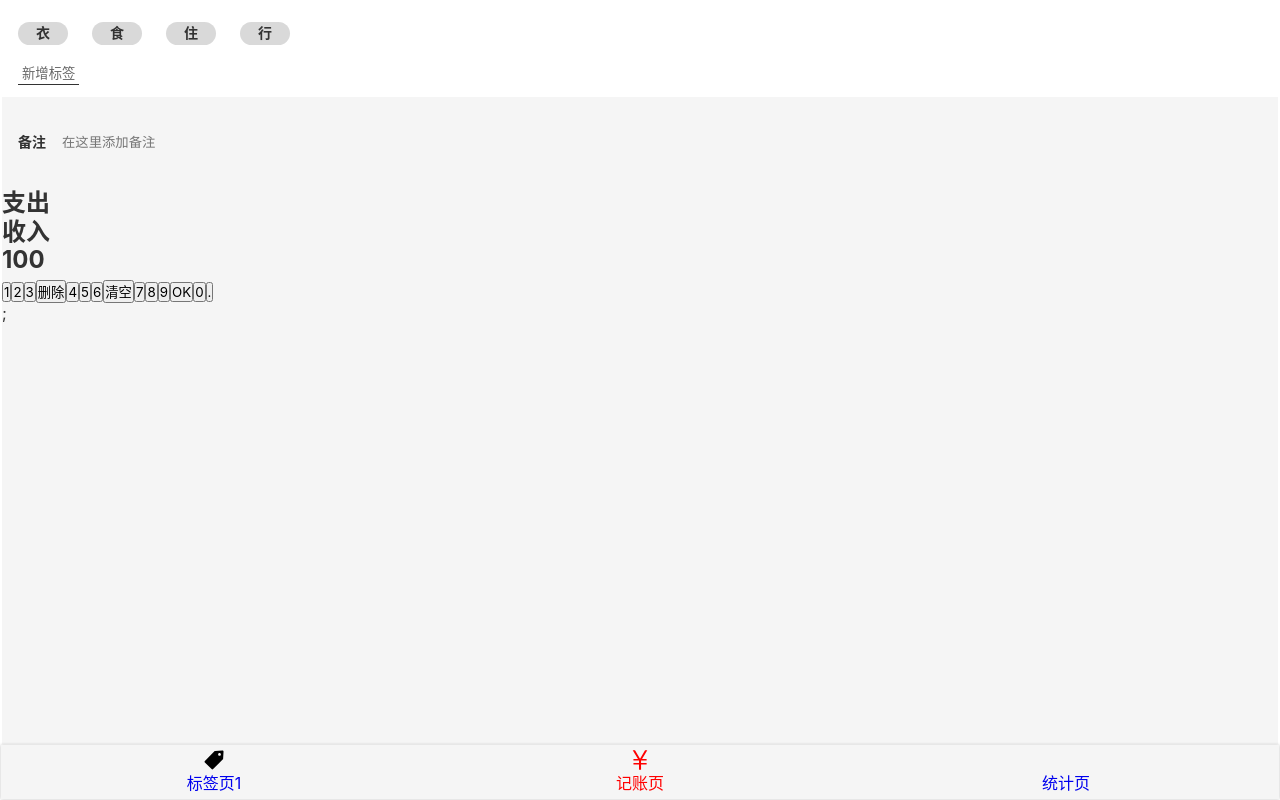
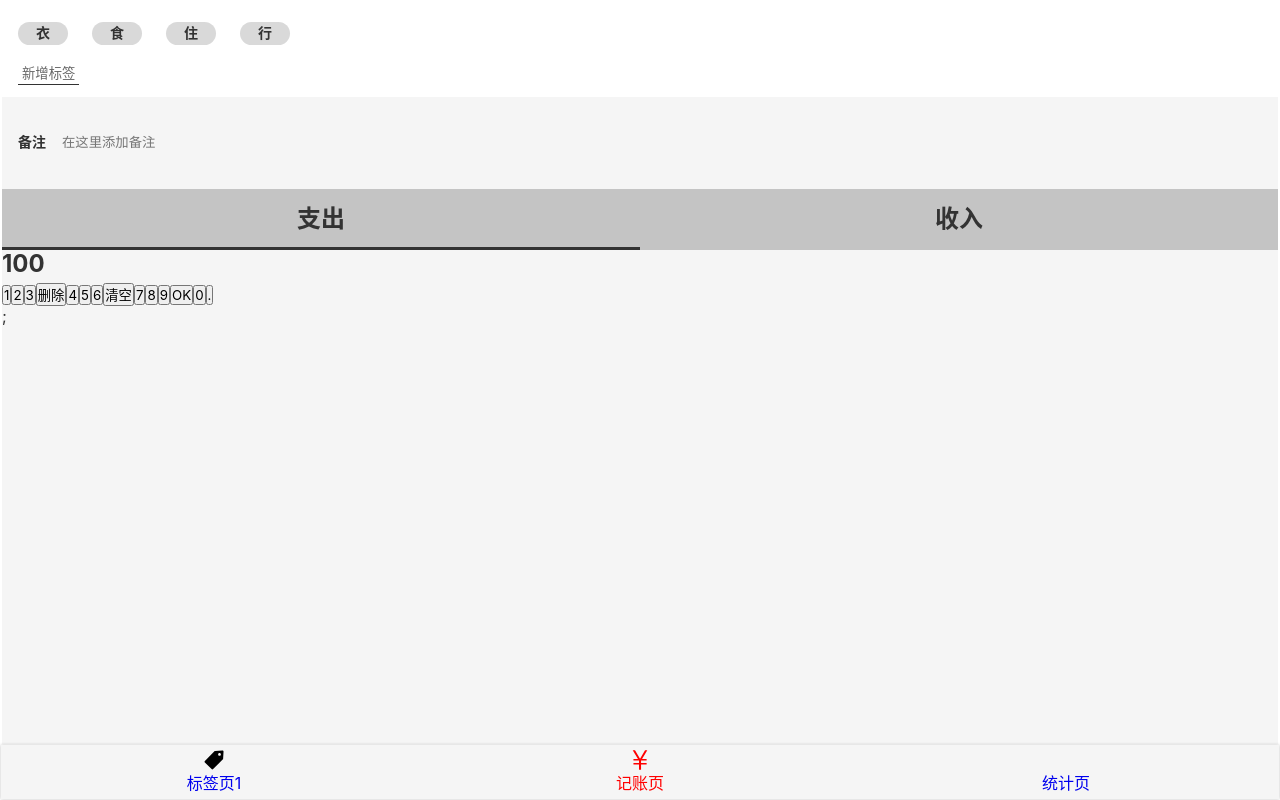
Before and after one commit to maqunchao/accoutMoney, a React app: page /#/money in a window 1280 px wide. Built offline with nearby package versions, Linux system fonts and the light colour scheme.

Commit message:
money页面的category布局

```diff
--- a/src/views/Money.tsx
+++ b/src/views/Money.tsx
@@ -46,7 +46,29 @@
   }
 `;
 
-const CategorySection = styled.section``;
+const CategorySection = styled.section`
+  > ul {
+    display:flex;
+    background: #c4c4c4;
+    > li {
+      width:50%;
+      text-align: center;
+      padding:16px 0;
+      position: relative;
+      &.selected::after{  //用&. 等于是被包含在li面 替换了  >li .selected
+        /* border-bottom: 10px solid #333; */
+        content:"";
+        display:block;
+        height:3px;
+        background:#333;
+        position:absolute;
+        bottom:0;
+        width:100%;  //使用绝对定位后, 需要给宽度, 否则没有宽度
+        left:0;
+      }
+    }
+  }
+`;
 
 const NumberPadSection = styled.section``;
 
@@ -75,7 +97,7 @@
       </NoteSection>
       <CategorySection>
         <ul>
-          <li>支出</li>
+          <li className="selected">支出</li>
           <li>收入</li>
         </ul>
       </CategorySection>
```
